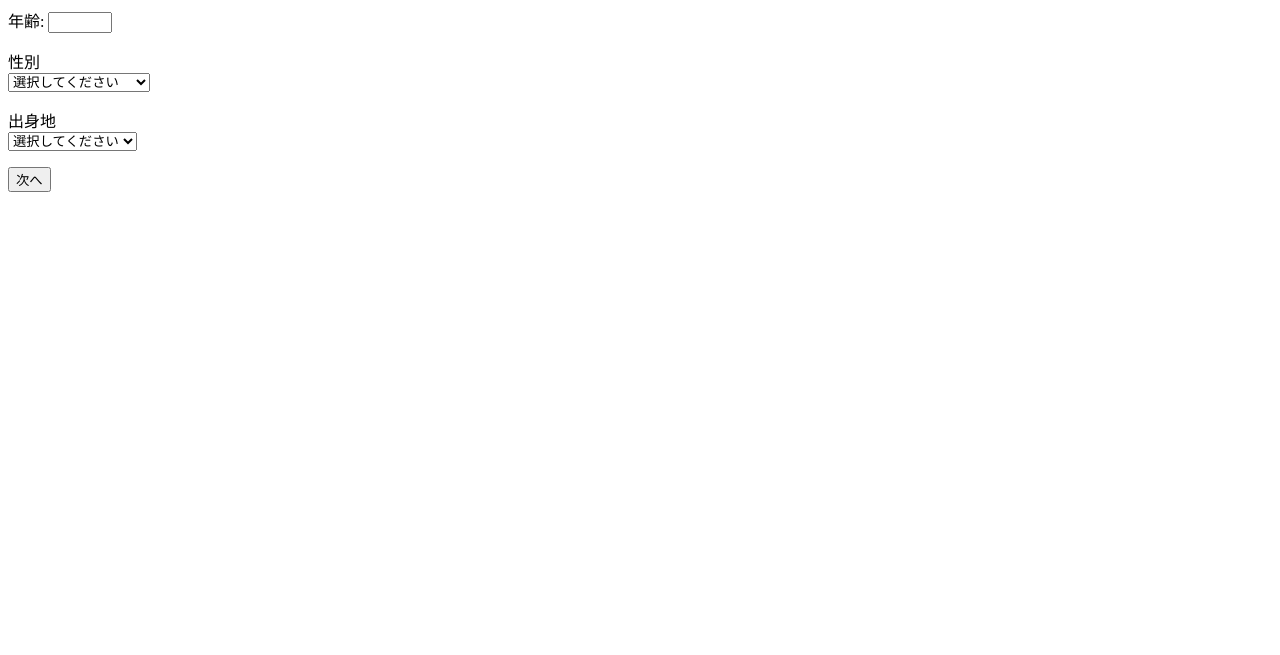
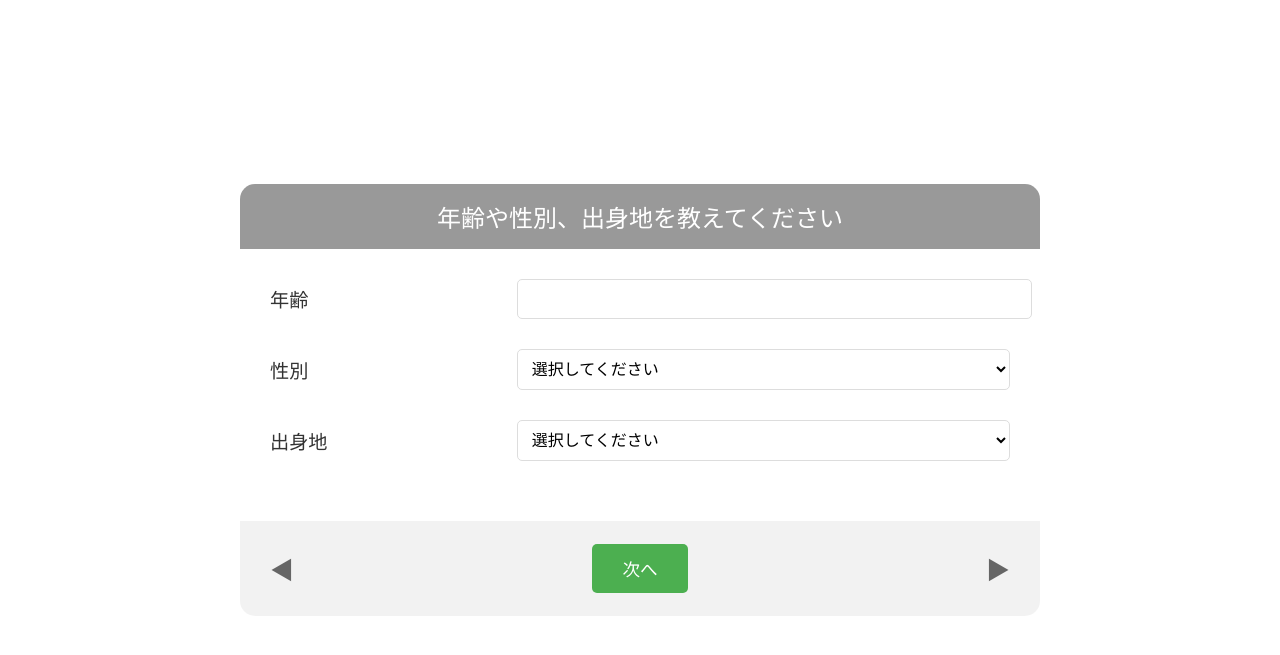
Before and after one commit to iropazu/TabinoKoe, a Flask app: page /information in a window 1280 px wide. Shown: the top 655 px of the page. Run offline with Flask 3, Linux system fonts and the light colour scheme.

Commit message:
css変更とuseself.htmlの変更

```diff
--- /dev/null
+++ b/static/information.css
@@ -0,0 +1,108 @@
+body {
+    margin: 0;
+    padding: 0;
+    min-height: 100vh;
+    /*background-image: url('../static/images/background_information.jpg');*/
+    background-size: cover;
+    background-position: center;
+    background-repeat: no-repeat;
+    font-family: sans-serif;
+    display: flex;
+    justify-content: center;
+    align-items: center;
+}
+
+.container {
+    width: 90%;
+    max-width: 800px;
+    background: rgba(255, 255, 255, 0.9);
+    border-radius: 15px;
+    overflow: hidden;
+}
+
+.title-box {
+    background: rgba(128, 128, 128, 0.8);
+    padding: 15px;
+    text-align: center;
+}
+
+h1 {
+    color: white;
+    margin: 0;
+    font-size: 1.5em;
+    font-weight: normal;
+}
+
+.form-content {
+    padding: 30px;
+}
+
+.form-group {
+    display: flex;
+    align-items: center;
+    margin-bottom: 30px;
+}
+
+.label-text {
+    flex: 1;
+    font-size: 1.2em;
+    color: #333;
+}
+
+.select-button {
+    flex: 2;
+}
+
+select, input[type="number"] {
+    width: 100%;
+    padding: 10px;
+    border: 1px solid #ddd;
+    border-radius: 5px;
+    background-color: white;
+    font-size: 1em;
+}
+
+.navigation {
+    display: flex;
+    justify-content: space-between;
+    align-items: center;
+    padding: 20px;
+    background: rgba(0, 0, 0, 0.05);
+}
+
+.nav-arrow {
+    color: #666;
+    font-size: 1.5em;
+    cursor: pointer;
+    padding: 10px;
+}
+
+.next-button {
+    background-color: #4CAF50;
+    color: white;
+    border: none;
+    padding: 12px 30px;
+    border-radius: 5px;
+    cursor: pointer;
+    font-size: 1.1em;
+}
+
+.next-button:hover {
+    background-color: #45a049;
+}
+
+/* レスポンシブ対応 */
+@media (max-width: 768px) {
+    .form-group {
+        flex-direction: column;
+        align-items: flex-start;
+    }
+
+    .label-text {
+        margin-bottom: 10px;
+    }
+
+    .select-button {
+        width: 100%;
+    }
+}
--- a/templates/information.html
+++ b/templates/information.html
@@ -3,34 +3,56 @@
 <head>
     <meta charset="UTF-8">
     <meta name="viewport" content="width=device-width, initial-scale=1.0">
+    <link rel="stylesheet" href="{{ url_for('static', filename='information.css') }}">
     <title>personal_information</title>
 </head>
 <body>
+    <div class="container">
+        <div class="title-box">
+            <h1>年齢や性別、出身地を教えてください</h1>
+        </div>
+
         <form method="POST" action="/useself">
-    <div class="ages">
-        <label for="user_ages">年齢:</label>
+            <div class="form-content">
+                <div class="form-group">
+                    <div class="label-text">年齢</div>
+                    <div class="select-button">
                         <input type="number" name="user_ages" id="user_ages"
                         min="0" max="150" step="1" required>
                     </div>
+                </div>
 
-    <p>性別<br>
+                <div class="form-group">
+                    <div class="label-text">性別</div>
+                    <div class="select-button">
                         <select name="sex" id="sex">
                             <option value="" selected>選択してください</option>
                             <option value="male">男</option>
                             <option value="female">女</option>
                             <option value="other">その他・回答しない</option>
                         </select>
-    </p>
+                    </div>
+                </div>
 
-    <p>出身地<br>
+                <div class="form-group">
+                    <div class="label-text">出身地</div>
+                    <div class="select-button">
                         <select name="place" id="place">
                             <option value="" selected>選択してください</option>
                             {% for prefecture in prefectures %}
                             <option value="{{ prefecture.value }}">{{ prefecture.name }}</option>
                             {% endfor %}
                         </select>
-    </p>
-    <button type="submit">次へ</button>
+                    </div>
+                </div>
+            </div>
+
+            <div class="navigation">
+                <div class="nav-arrow prev">◀</div>
+                <button type="submit" class="next-button">次へ</button>
+                <div class="nav-arrow next">▶</div>
+            </div>
         </form>
+    </div>
 </body>
 </html>
```
Also changed, not shown: templates/useself.html (+13 -5 lines). Lines whose indentation alone changed are shown as unchanged.
